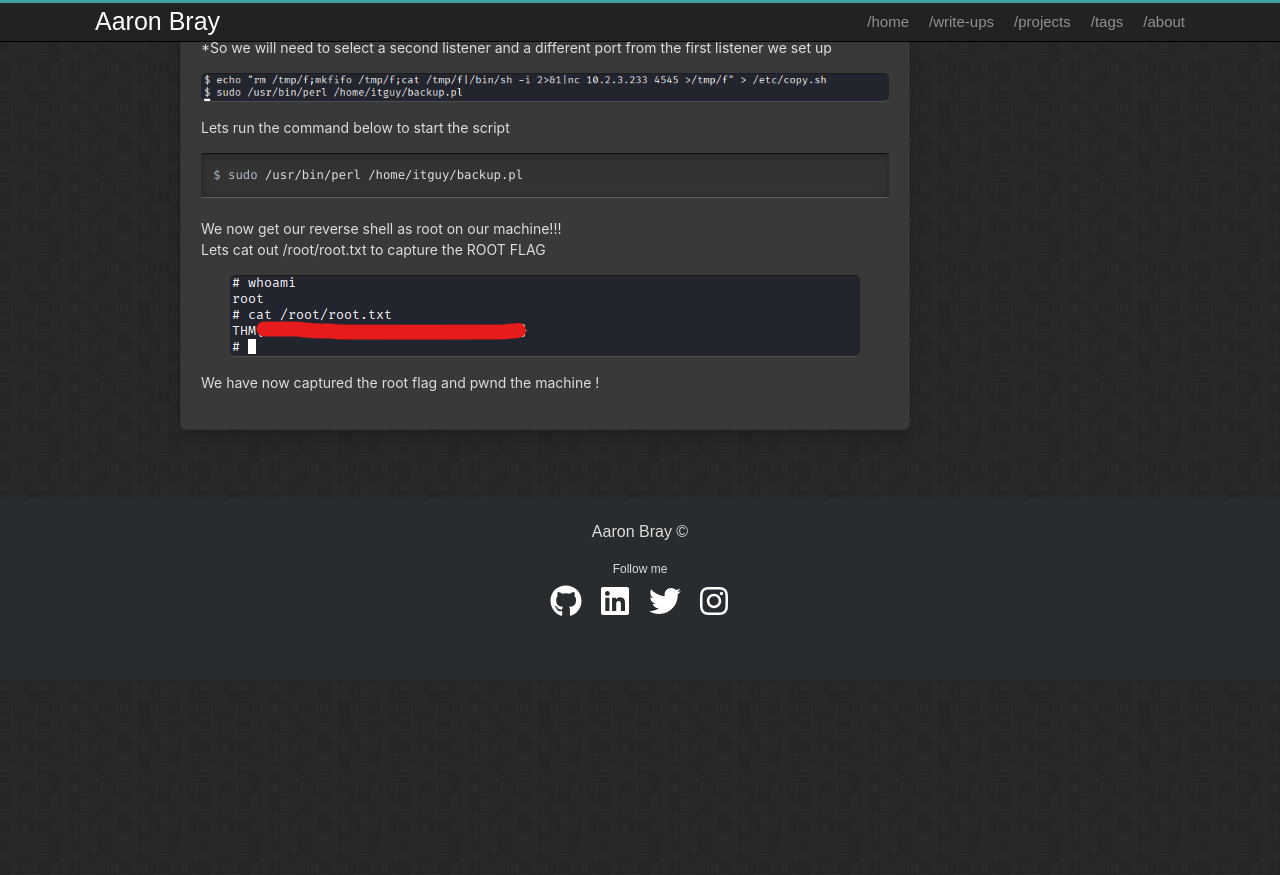
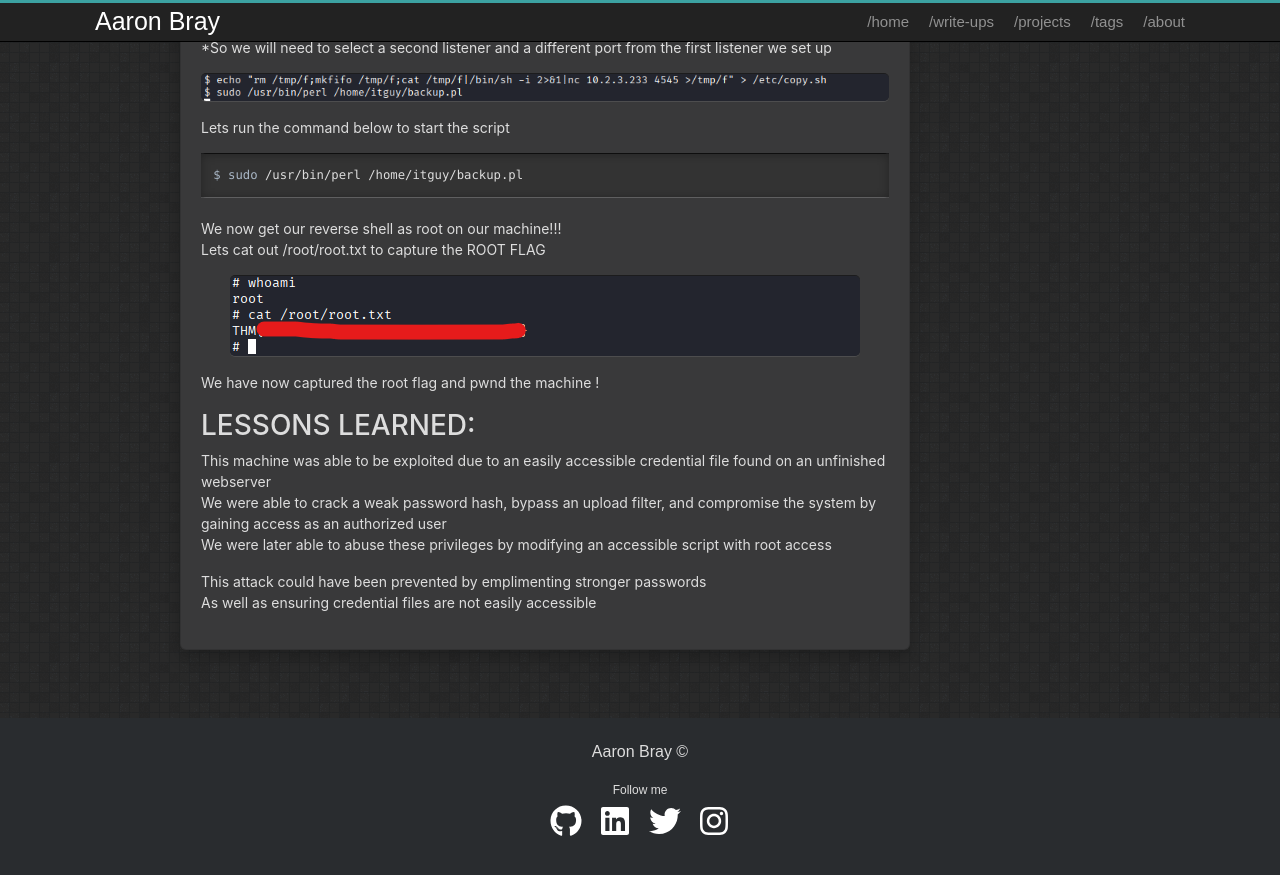
Before and after one commit to AaronBray/AaronBray.github.io, a Jekyll site: the page built from _posts/2025-09-10-Lazy-Admin.md, in a window 1280 px wide and 900 px high, scrolled down 5278 px. Shown: the top 875 px of the window. Built offline with Jekyll 4.4.1, drawn with Linux system fonts in a browser that asks for light colours; before the commit the page ends 5958 px from its top, so only the background shows below that; some of the changed text lies outside the part shown.

Commit message:
Update 2025-09-10-Lazy-Admin.md

```diff
--- a/_posts/2025-09-10-Lazy-Admin.md
+++ b/_posts/2025-09-10-Lazy-Admin.md
@@ -143,7 +143,7 @@ Lets start our listner and navigate to the reverse shell we just uploaded by cli
 We now get a successful shell on our machine connecting to the target machine
 
 
-Lets move into the /home directory and capture our root flag
+Lets move into the /home directory and capture the user flag
 
 
 
@@ -210,3 +210,13 @@ Lets cat out /root/root.txt to capture the ROOT FLAG
 ![img]({{ '/assets/images/17-lazyadmin.png' | relative_url }}){: .center-image }
 
 We have now captured the root flag and pwnd the machine !
+
+
+# LESSONS LEARNED:
+
+This machine was able to be exploited due to an easily accessible credential file found on an unfinished webserver
+We were able to crack a weak password hash, bypass an upload filter, and compromise the system by gaining access as an authorized user
+We were later able to abuse these privileges by modifying an accessible script with root access
+
+This attack could have been prevented by emplimenting stronger passwords
+As well as ensuring credential files are not easily accessible
```
